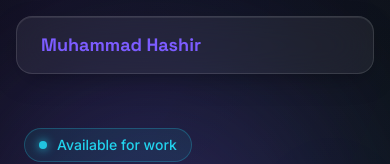
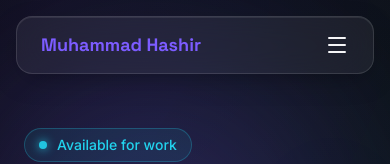
Before and after one commit to Mhashir05/hashir-portfolio, a Next.js app: page / in a window 390 px wide. Shown: the top 164 px of the page. Built offline with nearby package versions, Linux system fonts and the light colour scheme.

Commit message:
vercel-deployment

```diff
--- a/src/components/Navbar.tsx
+++ b/src/components/Navbar.tsx
@@ -1,7 +1,8 @@
 "use client";
 
 import { useState, useEffect } from "react";
-import { motion } from "framer-motion";
+import { motion, AnimatePresence } from "framer-motion";
+import { Menu, X } from "lucide-react";
 
 const navLinks = [
   { label: "Home", href: "#home" },
@@ -14,6 +15,7 @@ const navLinks = [
 
 export default function Navbar() {
   const [expanded, setExpanded] = useState(false);
+  const [menuOpen, setMenuOpen] = useState(false);
 
   useEffect(() => {
     const t = setTimeout(() => setExpanded(true), 700);
@@ -36,11 +38,9 @@ export default function Navbar() {
           width: { duration: 0.7, ease: [0.22, 1, 0.36, 1], delay: 0.6 },
           height: { duration: 0.7, ease: [0.22, 1, 0.36, 1], delay: 0.6 },
         }}
-        // transition={{
-        //   opacity: { duration: 0.2, ease: "easeOut" },
-        //   width: { duration: 0.4, ease: [0.22, 1, 0.20, 1], delay: 0.1 },
-        // }}
-        className="flex max-w-[1100px] items-center justify-between overflow-hidden rounded-2xl border border-white/[0.12] bg-white/[0.06] px-6 py-3.5 shadow-[0_8px_30px_-12px_rgba(0,0,0,0.5),inset_0_1px_0_rgba(255,255,255,0.08)] backdrop-blur-xl">
+        className="relative flex max-w-[1100px] flex-col rounded-2xl border border-white/[0.12] bg-white/[0.06] px-6 py-3.5 shadow-[0_8px_30px_-12px_rgba(0,0,0,0.5),inset_0_1px_0_rgba(255,255,255,0.08)] backdrop-blur-xl"
+      >
+        <div className="flex w-full items-center justify-between overflow-hidden">
           <motion.a
             href="#home"
             initial={{ opacity: 0 }}
@@ -77,6 +77,50 @@ export default function Navbar() {
           >
             Contact
           </motion.a>
+
+          <motion.button
+            onClick={() => setMenuOpen(!menuOpen)}
+            initial={{ opacity: 0 }}
+            animate={{ opacity: expanded ? 1 : 0 }}
+            transition={{ duration: 0.4, delay: 1.05 }}
+            className="flex items-center justify-center text-text-primary md:hidden"
+            aria-label="Toggle menu"
+          >
+            {menuOpen ? <X size={24} /> : <Menu size={24} />}
+          </motion.button>
+        </div>
+
+        <AnimatePresence>
+          {menuOpen && (
+            <motion.div
+              initial={{ height: 0, opacity: 0 }}
+              animate={{ height: "auto", opacity: 1 }}
+              exit={{ height: 0, opacity: 0 }}
+              transition={{ duration: 0.35, ease: [0.22, 1, 0.36, 1] }}
+              className="flex flex-col gap-1 overflow-hidden md:hidden"
+            >
+              <div className="mt-4 flex flex-col gap-1 border-t border-white/[0.08] pt-4">
+                {navLinks.map((link) => (
+
+                   <a key={link.href}
+                    href={link.href}
+                    onClick={() => setMenuOpen(false)}
+                    className="rounded-lg px-2 py-2.5 text-sm font-medium text-text-muted transition-colors hover:bg-white/5 hover:text-text-primary"
+                  >
+                    {link.label}
+                  </a>
+                ))}
+
+                 <a href="#contact"
+                  onClick={() => setMenuOpen(false)}
+                  className="mt-2 rounded-full bg-gradient-to-br from-accent-violet to-accent-cyan px-5 py-2.5 text-center text-sm font-semibold text-background"
+                >
+                  Contact
+                </a>
+              </div>
+            </motion.div>
+          )}
+        </AnimatePresence>
       </motion.div>
     </nav>
   );
```
Lines whose indentation alone changed are shown as unchanged.
